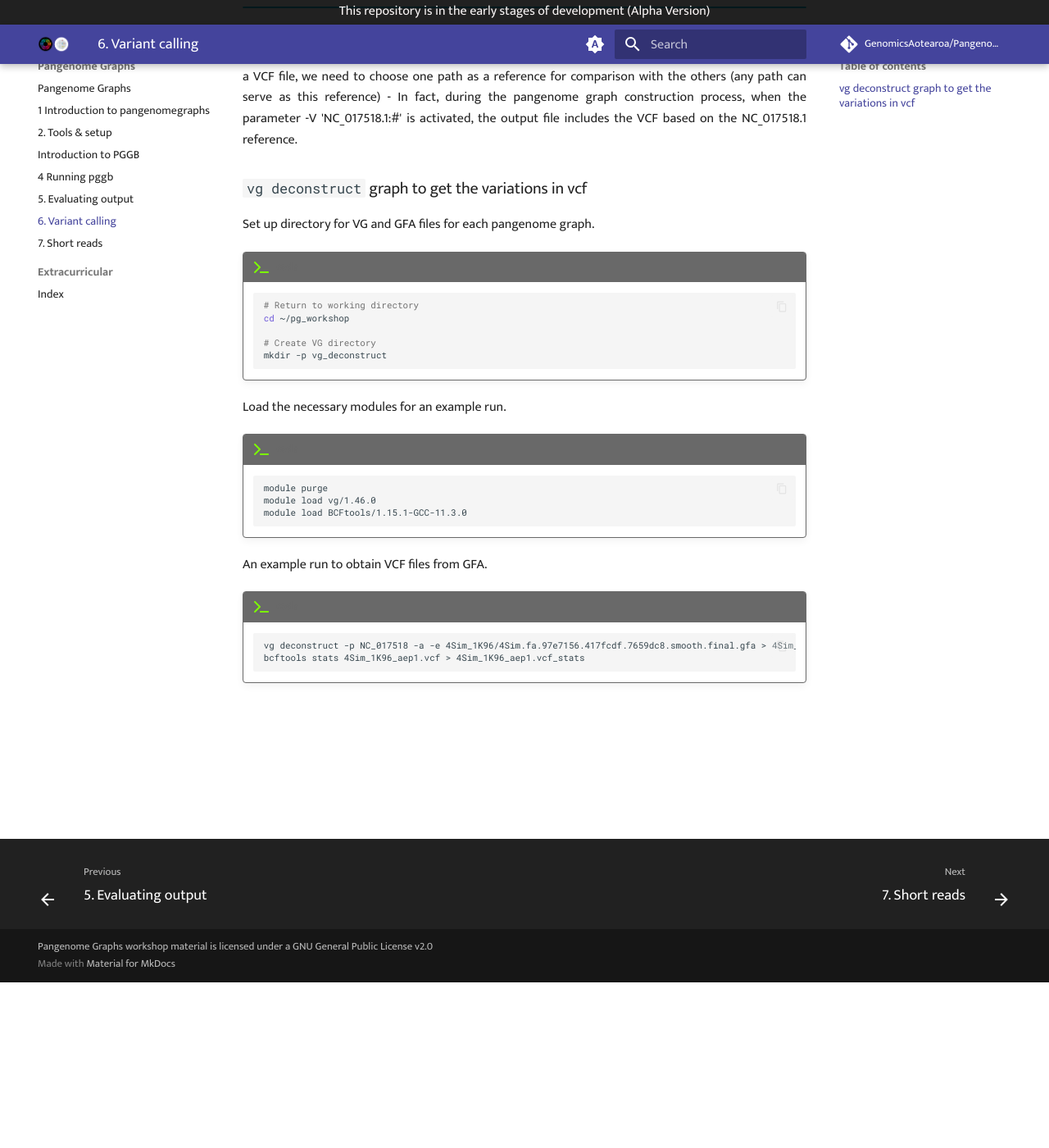
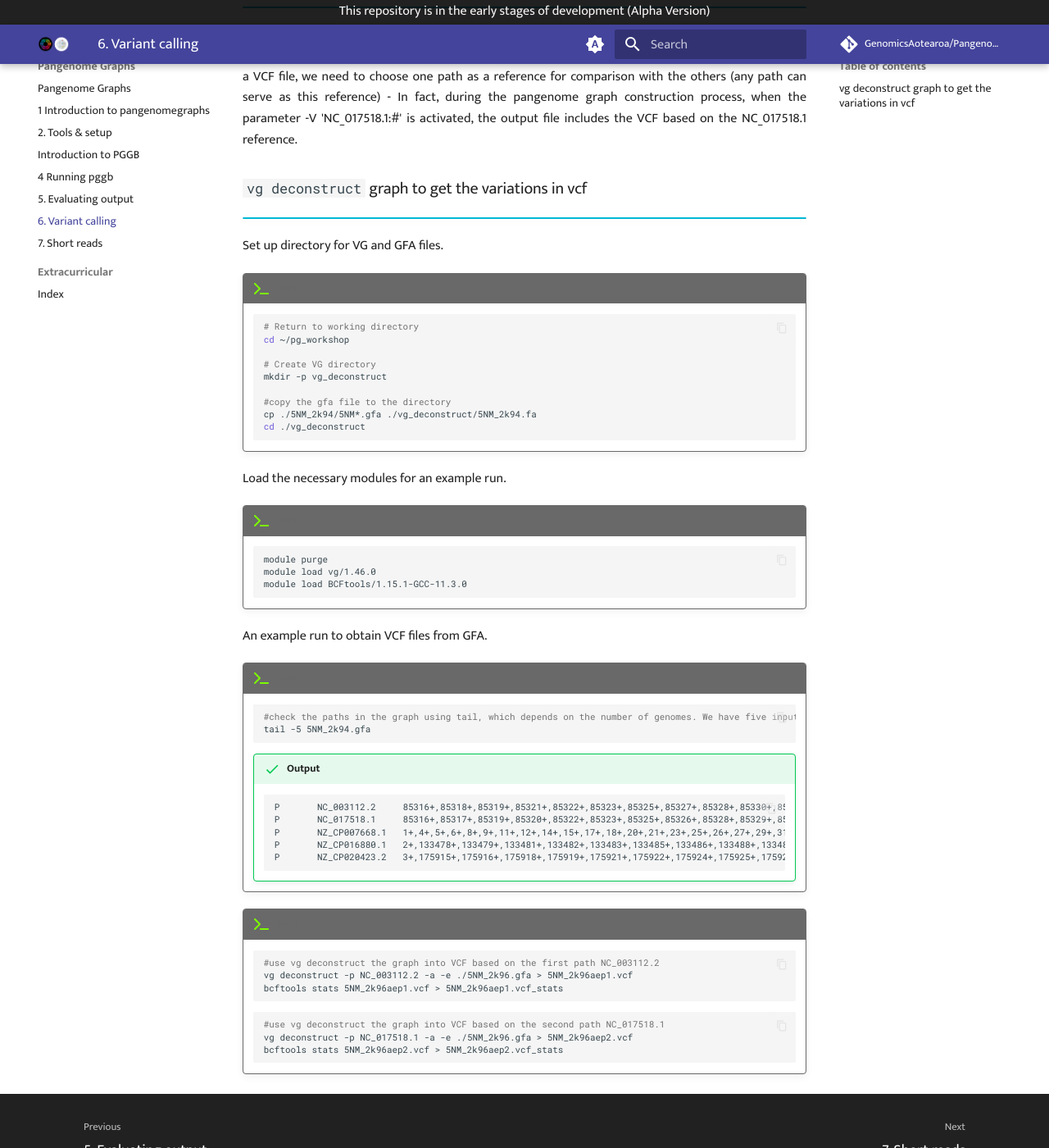
Before and after one commit to GenomicsAotearoa/Pangenome-Graphs-Workshop, an MkDocs documentation site: the page built from docs/6_Variant_calling.md, in a window 1280 px wide and 1400 px high, scrolled down 202 px. Shown: the whole window at 82% size. Built offline with MkDocs 1.6.1 and Material for MkDocs 9.7.7, drawn with Linux system fonts in a browser that asks for light colours; comment, search, counter and statistics services are not loaded.

Commit message:
Update 6_Variant_calling.md

````diff
--- a/docs/6_Variant_calling.md
+++ b/docs/6_Variant_calling.md
@@ -8,27 +8,9 @@
 </p>
 
 ### `vg deconstruct` graph to get the variations in vcf
-<!--
-!!! terminal "code"
+!!! info ""
 
-    ```bash
-    mkdir vg_deconstruct
-    #copy gfa to vg_deconsturct and rename the gfa files with its PGGB settings
-    cp /home/zyang/pg_workshop/4Sim_1K96/4Sim.fa.97e7156.417fcdf.7659dc8.smooth.final.gfa /home/zyang/pg_workshop/vg_deconstruct/4Sim_1K96.gfa
-    cp /home/zyang/pg_workshop/4Sim_1K96_K79/4Sim.fa.f958389.417fcdf.7659dc8.smooth.final.gfa /home/zyang/pg_workshop/vg_deconstruct/4Sim_1K96_K79.gfa
-
-    cd /home/zyang/pg_workshop/vg_deconstruct
-
-    module purge
-    module load vg/1.46.0
-    module load BCFtools/1.15.1-GCC-11.3.0
-
-    vg deconstruct -p NC_017518  -a -e 4Sim_1K96.gfa >4Sim_1K96_aep1.vcf
-    bcftools stats 4Sim_1K96_aep1.vcf >4Sim_1K96_aep1.vcf_stats
-    ```
--->
-
-Set up directory for VG and GFA files for each pangenome graph.
+Set up directory for VG and GFA files.
 
 !!! terminal "code"
 
@@ -38,10 +20,13 @@ Set up directory for VG and GFA files for each pangenome graph.
 
     # Create VG directory
     mkdir -p vg_deconstruct
+
+    #copy the gfa file to the directory
+    cp ./5NM_2k94/5NM*.gfa ./vg_deconstruct/5NM_2k94.fa
+    cd ./vg_deconstruct
     ```
 
 Load the necessary modules for an example run.
-
 !!! terminal "code"
 
     ```bash
@@ -55,6 +40,30 @@ An example run to obtain VCF files from GFA.
 !!! terminal "code"
 
     ```bash
-    vg deconstruct -p NC_017518 -a -e 4Sim_1K96/4Sim.fa.97e7156.417fcdf.7659dc8.smooth.final.gfa > 4Sim_1K96_aep1.vcf
-    bcftools stats 4Sim_1K96_aep1.vcf > 4Sim_1K96_aep1.vcf_stats
+    #check the paths in the graph using tail, which depends on the number of genomes. We have five input genomes for the 5NM dataset.
+    tail -5 5NM_2k94.gfa
     ```
+    !!! success "Output"
+
+        ```
+        P       NC_003112.2     85316+,85318+,85319+,85321+,85322+,85323+,85325+,85327+,85328+,85330+,85331+,85333+,85334+,85336+,85337+,85
+        P       NC_017518.1     85316+,85317+,85319+,85320+,85322+,85323+,85325+,85326+,85328+,85329+,85331+,85332+,85334+,85335+,85337+,85
+        P       NZ_CP007668.1   1+,4+,5+,6+,8+,9+,11+,12+,14+,15+,17+,18+,20+,21+,23+,25+,26+,27+,29+,31+,32+,34+,35+,37+,38+,39+,41+,43+,4
+        P       NZ_CP016880.1   2+,133478+,133479+,133481+,133482+,133483+,133485+,133486+,133488+,133489+,133490+,133492+,133493+,133495+,
+        P       NZ_CP020423.2   3+,175915+,175916+,175918+,175919+,175921+,175922+,175924+,175925+,175926+,175928+,175929+,175931+,175932+, 81
+        ```
+
+
+!!! terminal "code"
+
+    ```bash
+    #use vg deconstruct the graph into VCF based on the first path NC_003112.2
+    vg deconstruct -p NC_003112.2 -a -e ./5NM_2k96.gfa > 5NM_2k96aep1.vcf
+    bcftools stats 5NM_2k96aep1.vcf > 5NM_2k96aep1.vcf_stats
+    ```
+
+    ```bash
+    #use vg deconstruct the graph into VCF based on the second path NC_017518.1
+    vg deconstruct -p NC_017518.1 -a -e ./5NM_2k96.gfa > 5NM_2k96aep2.vcf
+    bcftools stats 5NM_2k96aep2.vcf > 5NM_2k96aep2.vcf_stats
+    ```
````
